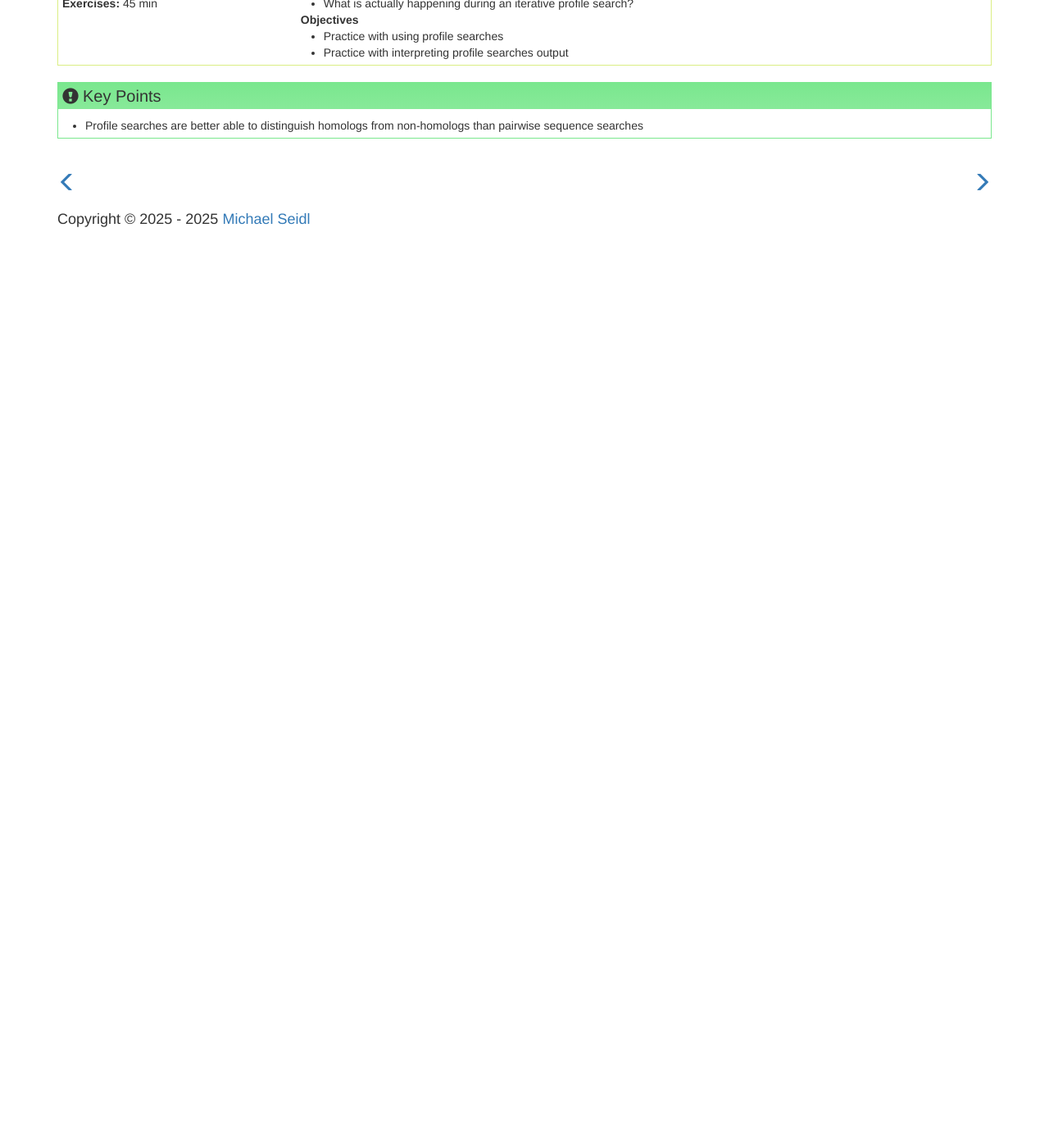
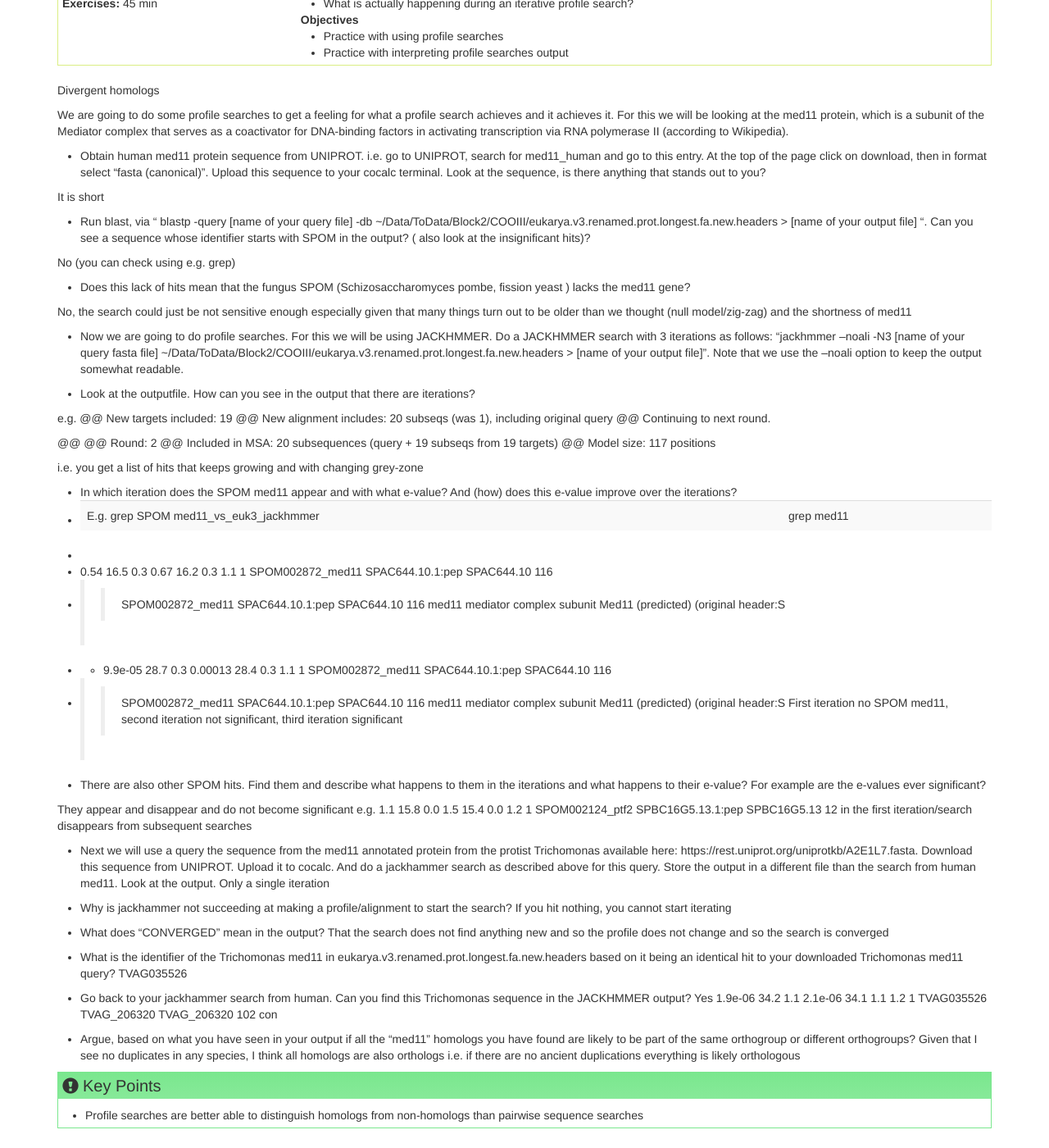
Before and after one commit to TeamMGE/GenomeBioinformaticsCourse, a Jekyll site: the page built from _episodes/61-COOIII.md, in a window 1280 px wide and 1400 px high, scrolled down 270 px. Shown: the whole window at 82% size. Built offline with Jekyll 4.4.1, drawn with Linux system fonts in a browser that asks for light colours; before the commit the page ends 900 px from its top, so only the background shows below that.

Commit message:
Update 61-COOIII.md

```diff
--- a/_episodes/61-COOIII.md
+++ b/_episodes/61-COOIII.md
@@ -11,3 +11,72 @@ objectives:
 keypoints:
 - Profile searches are better able to distinguish homologs from non-homologs than pairwise sequence searches
 ---
+
+Divergent homologs
+
+We are going to do some profile searches to get a feeling for what a profile search achieves and it achieves it. For this we will be looking at the med11 protein, which is a subunit of the Mediator complex that serves as a coactivator for DNA-binding factors in activating transcription via RNA polymerase II (according to Wikipedia).
+-	Obtain human med11 protein sequence from UNIPROT. i.e. go to UNIPROT, search for med11_human and go to this entry. At the top of the page click on download, then in format select “fasta (canonical)”. Upload this sequence to your cocalc terminal.  Look at the sequence, is there anything that stands out to you?
+
+It is short
+
+-	Run blast, via “ blastp -query [name of your query file]  -db ~/Data/ToData/Block2/COOIII/eukarya.v3.renamed.prot.longest.fa.new.headers > [name of your output file] “. Can you see a sequence whose identifier starts with SPOM in the output? ( also look at the insignificant hits)?
+
+No (you can check using e.g. grep)
+
+
+-	Does this lack of hits mean that the fungus SPOM (Schizosaccharomyces pombe, fission yeast ) lacks the med11 gene?
+
+No, the search could just be not sensitive enough especially given that many things turn out to be older than we thought (null model/zig-zag) and the shortness of med11
+
+-	Now we are going to do profile searches. For this we will be using JACKHMMER. Do a JACKHMMER search with 3 iterations as follows: “jackhmmer --noali -N3 [name of your query fasta file] ~/Data/ToData/Block2/COOIII/eukarya.v3.renamed.prot.longest.fa.new.headers > [name of your output file]”. Note that we use the –noali option to keep the output somewhat readable.
+
+
+
+-	Look at the outputfile. How can you see in the output that there are iterations?
+
+e.g.
+@@ New targets included:   19
+@@ New alignment includes: 20 subseqs (was 1), including original query
+@@ Continuing to next round.
+
+@@
+@@ Round:                  2
+@@ Included in MSA:        20 subsequences (query + 19 subseqs from 19 targets)
+@@ Model size:             117 positions
+
+i.e. you get a list of hits that keeps growing and with changing grey-zone
+
+-	In which iteration does the SPOM med11 appear and with what e-value? And (how) does this e-value improve over the iterations?
+-	E.g. grep SPOM med11_vs_euk3_jackhmmer | grep med11
+-
+-	       0.54   16.5   0.3       0.67   16.2   0.3    1.1  1  SPOM002872_med11              SPAC644.10.1:pep SPAC644.10 116
+-	>> SPOM002872_med11  SPAC644.10.1:pep SPAC644.10 116 med11 mediator complex subunit Med11 (predicted) (original header:S
+-	+   9.9e-05   28.7   0.3    0.00013   28.4   0.3    1.1  1  SPOM002872_med11              SPAC644.10.1:pep SPAC644.10 116
+-	>> SPOM002872_med11  SPAC644.10.1:pep SPAC644.10 116 med11 mediator complex subunit Med11 (predicted) (original header:S
+First iteration no SPOM med11, second iteration not significant, third iteration significant
+
+-	There are also other SPOM hits. Find them and describe what happens to them in the iterations and what happens to their e-value? For example are the e-values ever significant?
+
+They appear and disappear and do not become significant
+e.g.         1.1   15.8   0.0        1.5   15.4   0.0    1.2  1  SPOM002124_ptf2              SPBC16G5.13.1:pep SPBC16G5.13 12
+in the first iteration/search disappears from subsequent searches
+
+-	Next we will use a query the sequence from the med11 annotated protein from the protist Trichomonas available here: https://rest.uniprot.org/uniprotkb/A2E1L7.fasta. Download this sequence from UNIPROT. Upload it to cocalc. And do a jackhammer search as described above for this query. Store the output in a different file than the search from human med11. Look at the output.
+Only a single iteration
+
+-	Why is jackhammer not succeeding at making a profile/alignment to start the search?
+If you hit nothing, you cannot start iterating
+
+-	What does “CONVERGED” mean in the output?
+That the search does not find anything new and so the profile does not change and so the search is converged
+
+-	What is the identifier of the Trichomonas med11 in eukarya.v3.renamed.prot.longest.fa.new.headers based on it being an identical hit to your downloaded Trichomonas med11 query?
+TVAG035526
+
+-	Go back to your jackhammer search from human. Can you find this Trichomonas sequence in the JACKHMMER output?
+Yes
+1.9e-06   34.2   1.1    2.1e-06   34.1   1.1    1.2  1  TVAG035526                    TVAG_206320 TVAG_206320 102  con
+
+-	Argue, based on what you have seen in your output if all the “med11” homologs you have found are likely to be part of the same orthogroup or different orthogroups?
+Given that I see no duplicates in any species, I think all homologs are also orthologs
+i.e. if there are no ancient duplications everything is likely orthologous
```
